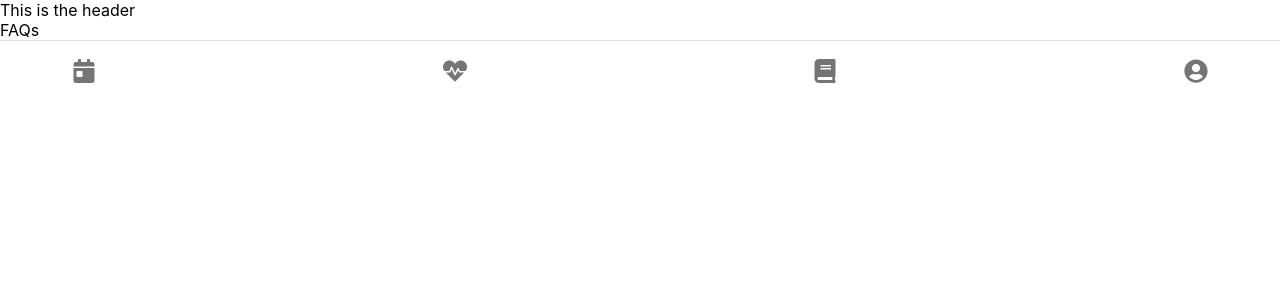
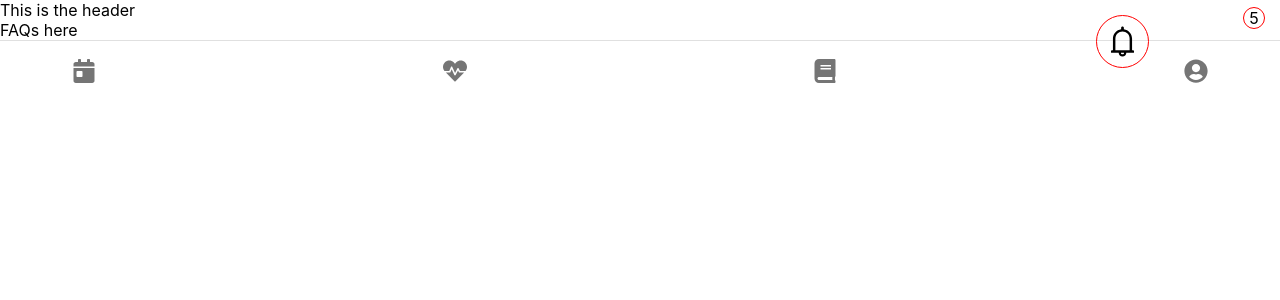
Before and after one commit to gracexkan/pink-hope-breastcheck-tool, a React (Create React App) app in the folder client/: page /resources/faqs in a window 1280 px wide. Shown: the top 300 px of the page. Built offline with nearby package versions, Linux system fonts and the light colour scheme; no server answers; the HTML template or start-up script is replaced by a standard one.

Commit message:
worked on icon

```diff
--- a/client/src/App.css
+++ b/client/src/App.css
@@ -1,6 +1,7 @@
 .App {
   text-align: center;
   background-color: #F1CFD5;
+  position: relative;
 }
 
 .App-logo {
--- a/client/src/App.jsx
+++ b/client/src/App.jsx
@@ -8,6 +8,7 @@ import Profile from './pages/Profile';
 import Faqs from './pages/Faqs';
 import Header from './layout/Header';
 import Footer from './layout/Footer';
+import Notification from './layout/Notification';
 import axios from "axios";
 
 function App() {
@@ -22,6 +23,7 @@ function App() {
     <Router>
       <div className="App">
       <Header />
+      <Notification />
         <Routes>
           <Route exact path="/" element={<Calendar />}></Route>
           <Route exact path="/self-check" element={<SelfCheck />}></Route>
--- /dev/null
+++ b/client/src/layout/Notification.css
@@ -0,0 +1,27 @@
+.notification {
+  /* border: 1px solid red; */
+  position: absolute;
+  top: 15px;
+  right: 30px;
+  width: 12vw;
+  height: 12vw;
+  cursor: pointer;
+}
+
+.notification-bell {
+  border: 1px solid red;
+  margin: auto;
+  padding: 8px;
+  border-radius: 50%
+}
+
+.notification-count {
+  border: 1px solid red;
+  position: absolute;
+  text-align: center;
+  right: -15px;
+  top: -8px;
+  width: 20px;
+  height: 20px;
+  border-radius: 50%;
+}
--- /dev/null
+++ b/client/src/layout/Notification.jsx
@@ -0,0 +1,20 @@
+import React from 'react'
+import './Notification.css';
+import { AiOutlineBell } from "react-icons/ai";
+import {NotificationContainer, NotificationManager} from 'react-notifications';
+
+function Notification(){
+
+
+
+
+  return (
+    <div className="notification">
+      <AiOutlineBell className="notification-bell" size={35}/>
+      <span className="notification-count">5</span>
+    </div>
+  )
+
+}
+
+export default Notification
--- a/client/src/pages/Faqs.jsx
+++ b/client/src/pages/Faqs.jsx
@@ -4,7 +4,7 @@ function Faqs(){
 
   return (
     <div>
-      FAQs
+      FAQs here
     </div>
   )
 
--- a/client/src/pages/Resources.jsx
+++ b/client/src/pages/Resources.jsx
@@ -8,6 +8,7 @@ const Resources = (props) => {
   const [latitude, setLatitude] = useState('')
   const [longitude, setLongitude] = useState('')
 
+  // set the state for lat long
   function getPosition(pos) {
     const crd = pos.coords;
 
@@ -16,6 +17,7 @@ const Resources = (props) => {
 
   }
 
+  // load the browser geolocation.getcurrent position
   useEffect(() => {
     if (navigator.geolocation){
       navigator.geolocation.getCurrentPosition(getPosition)
--- /dev/null
+++ b/package.json
@@ -0,0 +1,6 @@
+{
+  "dependencies": {
+    "axios": "^1.1.3",
+    "react-notifications": "^1.7.4"
+  }
+}
```
Also changed, not shown: 2 other files (tests, documents, lock files or other folders).
